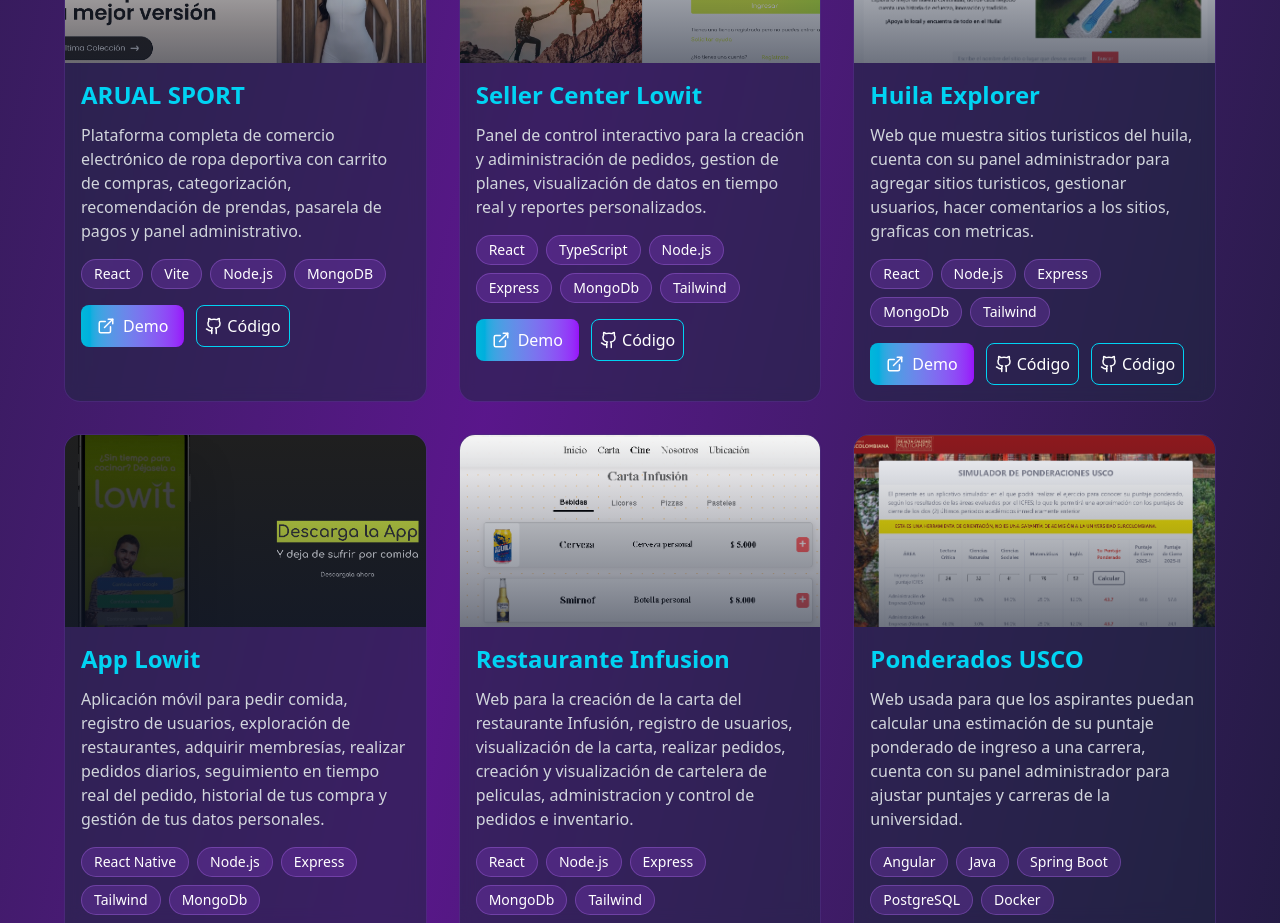
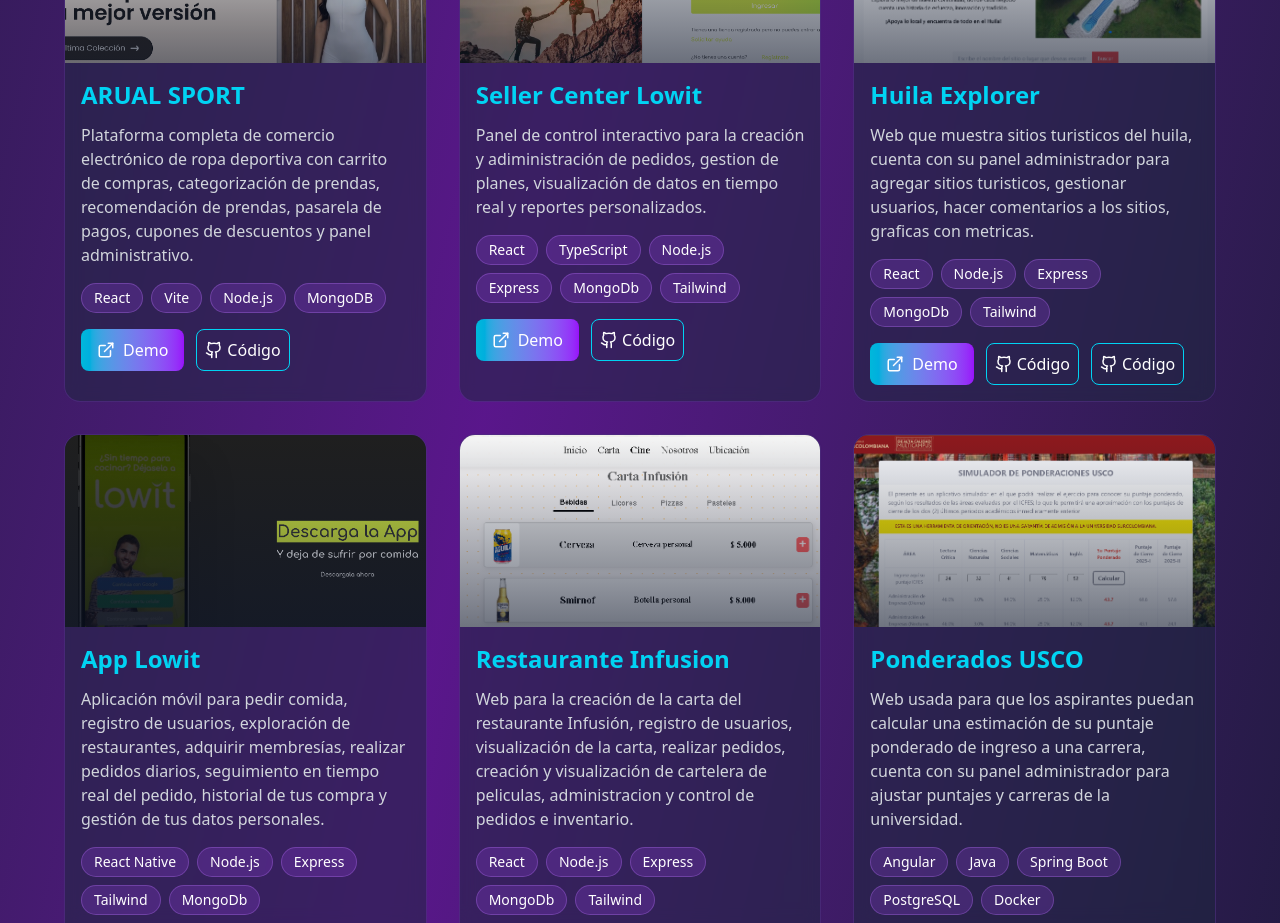
Before and after one commit to luis13xd/luistrujillolopez, a React (Vite) app: page / in a window 1280 px wide. Shown: the part 3120-4043 px from the top of the page. Built offline with nearby package versions, Linux system fonts and the light colour scheme.

Commit message:
austamos texto de artual sport2

```diff
--- a/src/data/proyectos.ts
+++ b/src/data/proyectos.ts
@@ -12,7 +12,7 @@ export const projectsData: Proyecto[] = [
   {
     titulo: "ARUAL SPORT",
     descripcion:
-      "Plataforma completa de comercio electrónico de ropa deportiva con carrito de compras, categorización, recomendación de prendas, pasarela de pagos y panel administrativo.",
+      "Plataforma completa de comercio electrónico de ropa deportiva con carrito de compras, categorización de prendas, recomendación de prendas, pasarela de pagos, cupones de descuentos y panel administrativo.",
     tecnologias: ["React", "Vite", "Node.js", "MongoDB"],
     imagen: arual,
     urlDemo: "https://arual-sport.netlify.app/",
```
